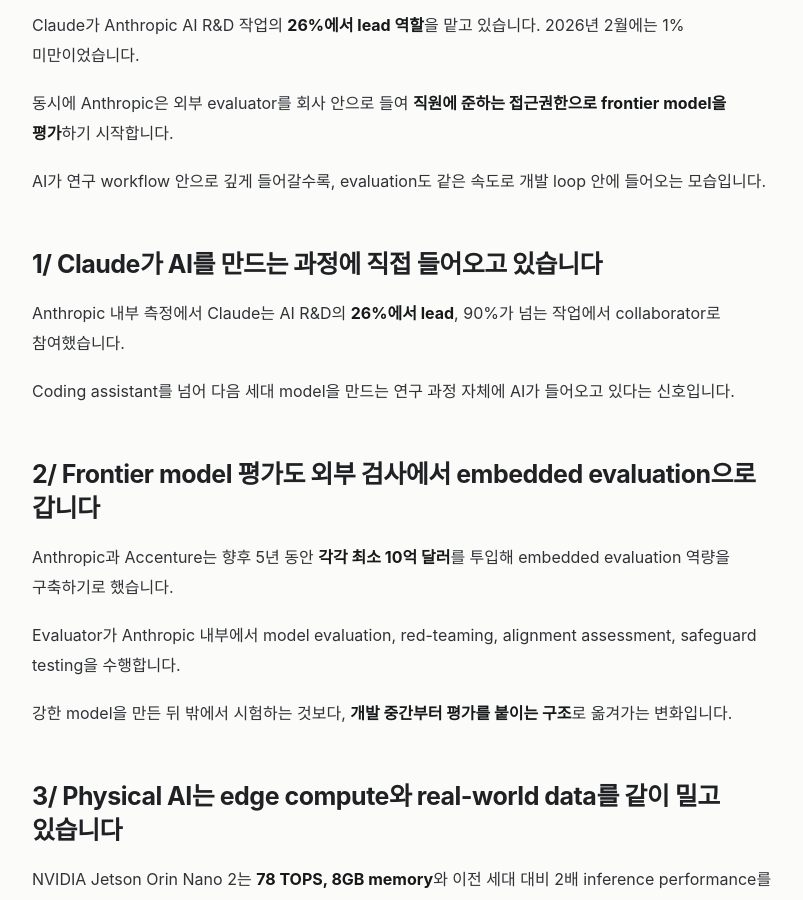
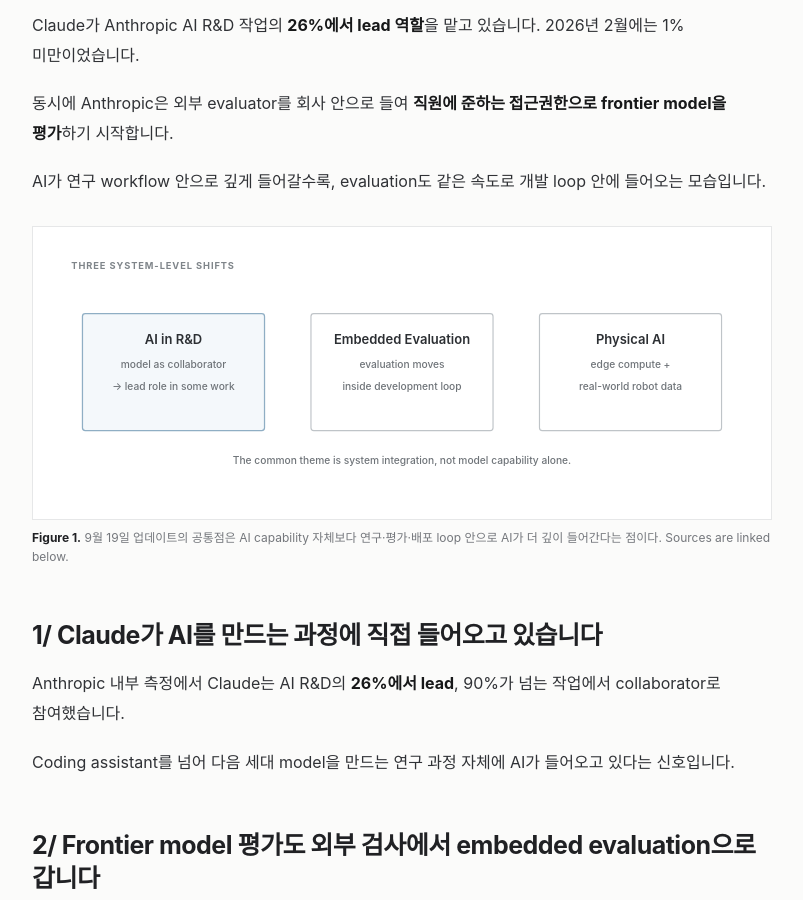
Before and after one commit to nayana224/nayana224.github.io, a Jekyll site: the page built from _research_feed/2026-09-19-ai-robotics.md, in a window 1280 px wide and 900 px high, scrolled down 409 px. Shown: the whole window, without its empty margins (238-1041 px from the left). Built offline with Jekyll 4.4.1, drawn with Linux system fonts in a browser that asks for light colours.

Commit message:
research feed: add paper-style summary figure

```diff
--- a/_research_feed/2026-09-19-ai-robotics.md
+++ b/_research_feed/2026-09-19-ai-robotics.md
@@ -12,6 +12,22 @@
 동시에 Anthropic은 외부 evaluator를 회사 안으로 들여 **직원에 준하는 접근권한으로 frontier model을 평가**하기 시작합니다.
 
 AI가 연구 workflow 안으로 깊게 들어갈수록, evaluation도 같은 속도로 개발 loop 안에 들어오는 모습입니다.
+
+<!-- feed-figure:three-shifts -->
+<figure class="paper-figure">
+ <div class="paper-figure-frame"><div class="paper-figure-canvas">
+ <svg viewBox="0 0 760 280" role="img" aria-label="AI R&D evaluation and physical AI shifts">
+  <text x="24" y="28" class="fig-kicker">THREE SYSTEM-LEVEL SHIFTS</text>
+  <rect x="36" y="76" width="196" height="126" rx="3" class="fig-box-accent"/>
+  <text x="134" y="105" class="fig-label">AI in R&D</text><text x="134" y="135" class="fig-small">model as collaborator</text><text x="134" y="158" class="fig-small">→ lead role in some work</text>
+  <rect x="282" y="76" width="196" height="126" rx="3" class="fig-box"/>
+  <text x="380" y="105" class="fig-label">Embedded Evaluation</text><text x="380" y="135" class="fig-small">evaluation moves</text><text x="380" y="158" class="fig-small">inside development loop</text>
+  <rect x="528" y="76" width="196" height="126" rx="3" class="fig-box"/>
+  <text x="626" y="105" class="fig-label">Physical AI</text><text x="626" y="135" class="fig-small">edge compute +</text><text x="626" y="158" class="fig-small">real-world robot data</text>
+  <text x="380" y="238" class="fig-small">The common theme is system integration, not model capability alone.</text>
+ </svg></div></div>
+ <figcaption><strong>Figure 1.</strong> 9월 19일 업데이트의 공통점은 AI capability 자체보다 연구·평가·배포 loop 안으로 AI가 더 깊이 들어간다는 점이다. Sources are linked below.</figcaption>
+</figure>
 
 ## 1/ Claude가 AI를 만드는 과정에 직접 들어오고 있습니다
 
```
